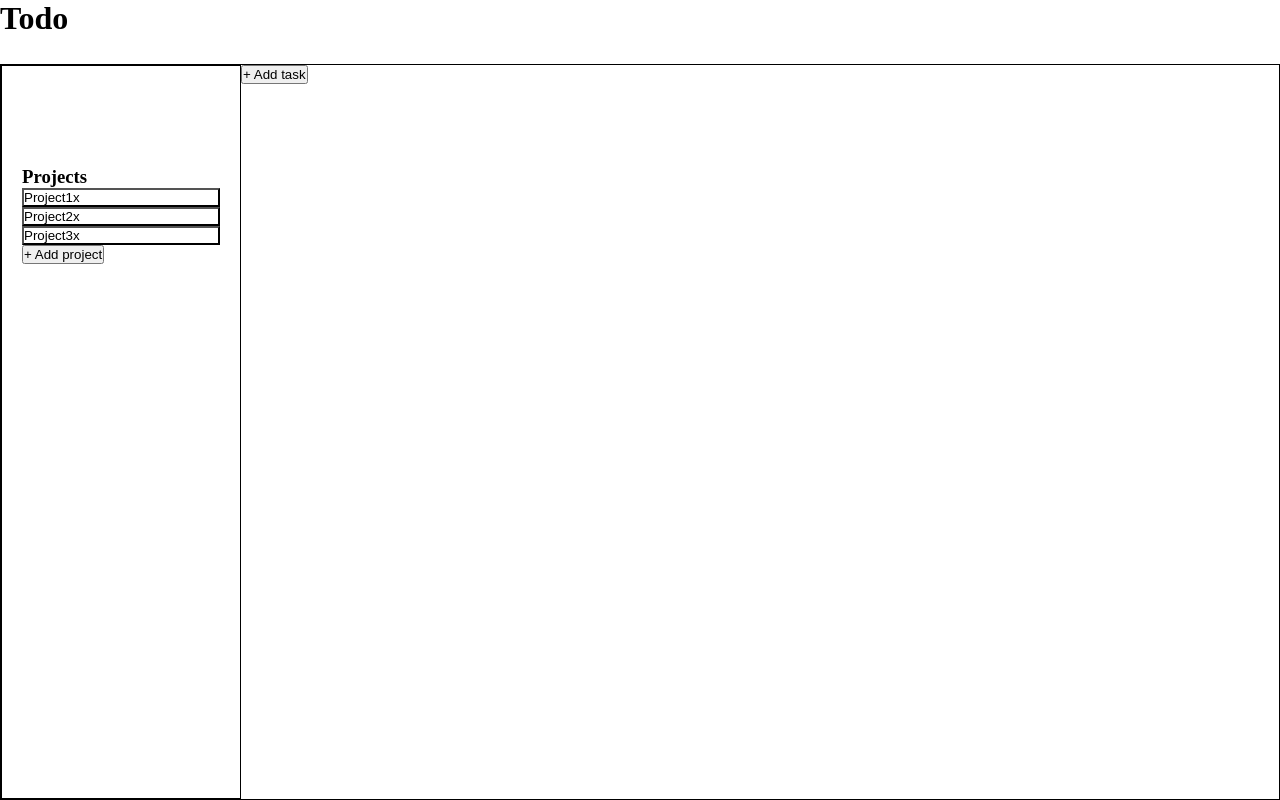
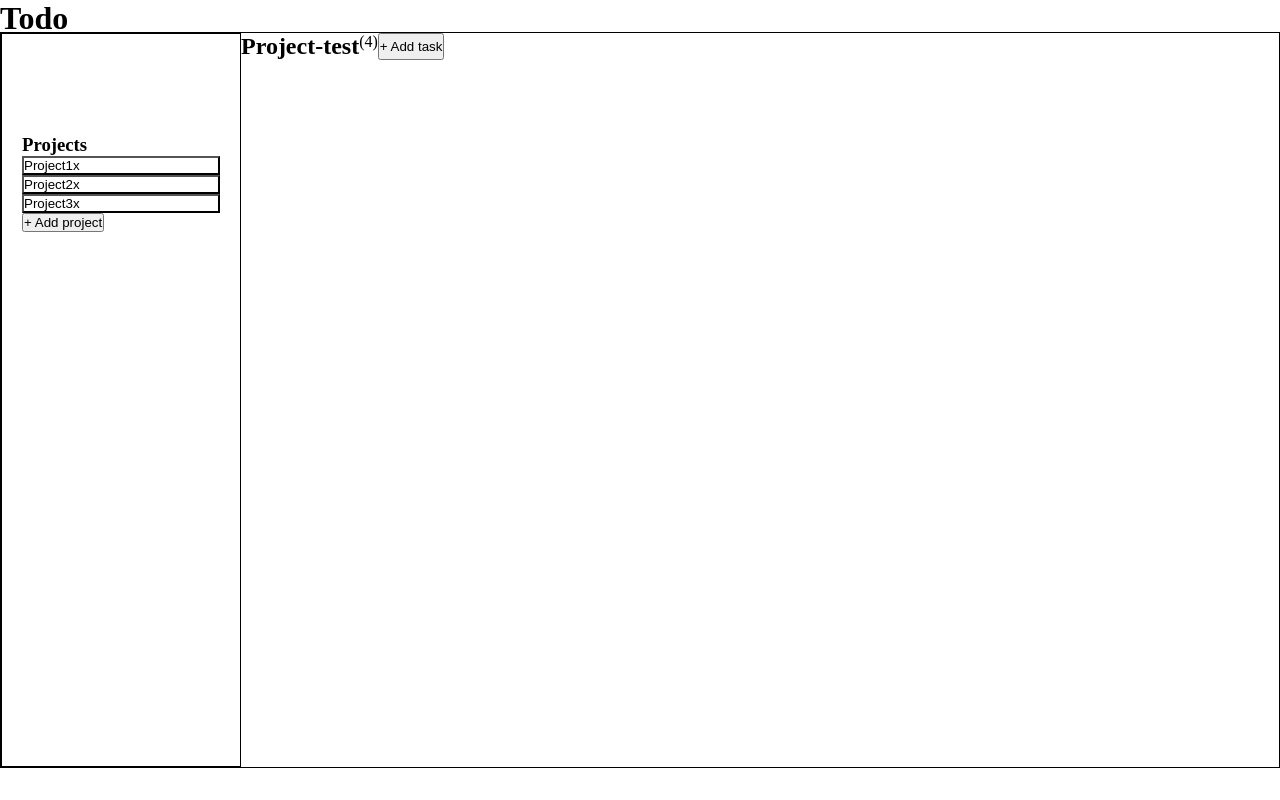
Before and after one commit to NRG55/todo-list, a website built with webpack: page src/index.html in a window 1280 px wide. Built offline with nearby package versions, Linux system fonts and the light colour scheme.

Commit message:
Moment library (date format) is removed and replaced by date-fns library. Elements.js - method taskContainerHeader is added (renders a header with a project name, a span (will display a number of tasks assigned to a project) and an add task button.

```diff
--- a/package.json
+++ b/package.json
@@ -15,11 +15,11 @@
     "css-loader": "^7.1.1",
     "html-webpack-plugin": "^5.6.0",
     "style-loader": "^4.0.0",
-    "webpac": "^0.0.1-security",
+    "webpack": "^5.91.0",
     "webpack-cli": "^5.1.4",
     "webpack-dev-server": "^5.0.4"
   },
   "dependencies": {
-    "moment": "^2.30.1"
+    "date-fns": "^3.6.0"
   }
 }
--- a/src/elements.js
+++ b/src/elements.js
@@ -1,4 +1,5 @@
 import myProjectsList from "./index.js";
+
 import { handleDate } from "./utils.js";
 import { addProjectsToSelectOptgroup } from "./task-form-controller.js";
 import { taskPriorityHandler } from "./task-display-controller.js";
@@ -195,8 +196,21 @@ export default class RenderElement {
         return taskContainer;
     };
 
+    taskContainerHeader() {
+        const header = document.createElement('div');
+        header.className = "task-container-header";
 
-    taskContainerHeader() {
+        const name = document.createElement('h2');
+        name.innerHTML = "Project-test";
+        const numberOfTasksSpan = document.createElement('span');
+        numberOfTasksSpan.innerHTML = "(4)";
 
+        const addTaskButton = document.createElement('button');
+        addTaskButton.className = "add-task-button";
+        addTaskButton.textContent = "+ Add task";
+        console.log(addTaskButton)
+
+        header.append(name, numberOfTasksSpan, addTaskButton);
+        return header;
     };
 }
--- a/src/index.html
+++ b/src/index.html
@@ -24,7 +24,8 @@
             </div>
         </div>
         <div>
-            <button id="add-task-button">+ Add task</button>
+            <div class="tasks-container-header"></div>
+            <!-- <button id="add-task-button">+ Add task</button> -->
             <div class="tasks-container"></div>
             <!-- <div class="task-form-container"> -->
             <dialog class="task-form-dialog">
--- a/src/style.css
+++ b/src/style.css
@@ -9,7 +9,7 @@ html, body {
 }
 
 header {
-    height: 4rem;
+    height: 2rem;
 }
 
 
@@ -62,6 +62,9 @@ li {
     border-top: 1px solid rgb(185, 183, 183) ;
 }
 
+.task-container-header {
+    display: flex;
+}
 
 .left-sidebar-projects-container {
     display: grid;
@@ -71,8 +74,9 @@ li {
 
 .material-symbols-outlined {
   /* color: red; */
-  font-size: 36px;
+  font-size: 44px;
   transform: rotate(90deg);
+  padding-top: 0;
   /* font-variation-settings:
   'FILL' 1,
   'wght' 400,
--- a/src/todo-list-controller.js
+++ b/src/todo-list-controller.js
@@ -44,4 +44,9 @@ export default class ProjectTaskList {
         //     currentProject.tasks.push(newTask);
         // };
     };
+
+    getTasksByProject(project) {
+        let tasks = this.#allTasks.filter(element => element.project === project);
+        return tasks;
+    };
 };
--- a/src/utils.js
+++ b/src/utils.js
@@ -1,15 +1,13 @@
-import moment from "moment";
+import { format } from "date-fns";
 
 export function handleDate(dueDate) {
         console.log(dueDate)
         if (dueDate === "") {
-            console.log(typeof dueDate)
-            dueDate = ""
-            console.log(dueDate)
+            dueDate = "";
             return dueDate;
         } else {
-       let date = moment(dueDate).format('DD MMM YY');
-       console.log(date)
-       return `Due: ` + date;
+            let date = format(dueDate, "dd MMM yyyy");
+            console.log(date)
+            return `Due: ` + date;
        };
     };
--- a/src/webpage-controller.js
+++ b/src/webpage-controller.js
@@ -1,7 +1,7 @@
 import Project from './project.js';
 import myProjectsList from './index.js';
 import RenderElement from './elements.js';
-import moment from 'moment';
+
 
 export default class WebpageController {
     renderHomepage() {
@@ -24,10 +24,10 @@ export default class WebpageController {
         projects.forEach((element) => {
             const button = renderElement.leftSidebarProjectButton(element.name);
 
-            button.addEventListener('click', () => {
-                this.renderTasksContainer(element.name)
-                console.log('click')
-            });
+            // button.addEventListener('click', () => {
+            //     this.renderTasksContainer(element.name)
+            //     console.log('click')
+            // });
             addProjectContainer.appendChild(button);
         });
     };
@@ -67,14 +67,14 @@ export default class WebpageController {
     //     return projectWrap;
     // };
 
-    renderTasksContainer(name) {
-        const projectContent = document.querySelector('.tasks-container');
+    // renderTasksContainer(name) {
+    //     const projectContent = document.querySelector('.tasks-container');
 
-        projectContent.innerHTML = `
-           <h2>${name}</h2>
+    //     projectContent.innerHTML = `
+    //        <h2>${name}</h2>
 
-        `
-    };
+    //     `
+    // };
 
     // initAddProjectButton() {
     //     const buttonAddProject = document.querySelector('.add-project-button');
@@ -187,15 +187,22 @@ export default class WebpageController {
             this.renderProjectButtons();
             // projectForm.style.display = "none";
             // dialog.close();
-        })
+        });
         // dialog.showModal();
         // projectForm.style.display = "block"
     };
 
     initTasksContainer() {
-        const addTask = document.getElementById('add-task-button');
+        const tasksContainer = document.querySelector('.tasks-container-header');
 
+        const renderElement = new RenderElement();
+        const header = renderElement.taskContainerHeader();
+        tasksContainer.appendChild(header);
+
+        const addTask = document.querySelector('.add-task-button');
+        console.log(addTask);
         this.renderTasks();
+
         addTask.addEventListener("click", () => {
             console.log('click')
             this.renderAddTaskForm();
```
Also changed, not shown: src/images.js (deleted), 1 other file.
